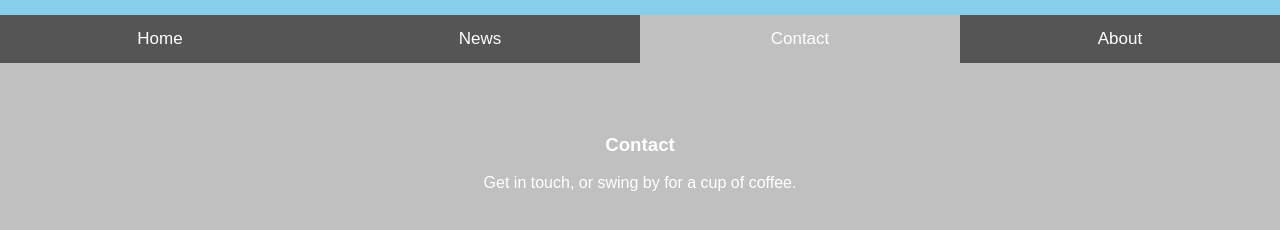
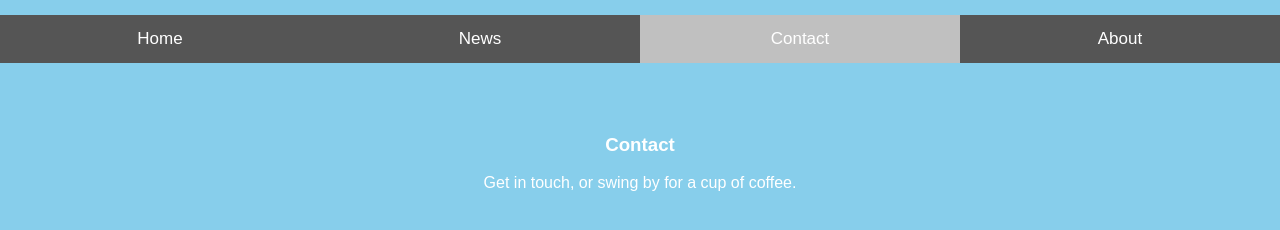
Before and after one commit to katrina864/website, a plain HTML site: page index.html in a window 1280 px wide. Both pictures are taken after a click on the button "Contact". Drawn offline with Linux system fonts and the light colour scheme.

Commit message:
Update styles.css

```diff
--- a/styles/styles.css
+++ b/styles/styles.css
@@ -86,7 +86,7 @@ body, html {
 
 #Home {background-color: lightpink;}
 #News {background-color: lightseagreen;}
-#Contact {background-color: silver;}
+#Contact {background-color: skyblue;}
 #About {background-color: thistle;}
 
 
```
